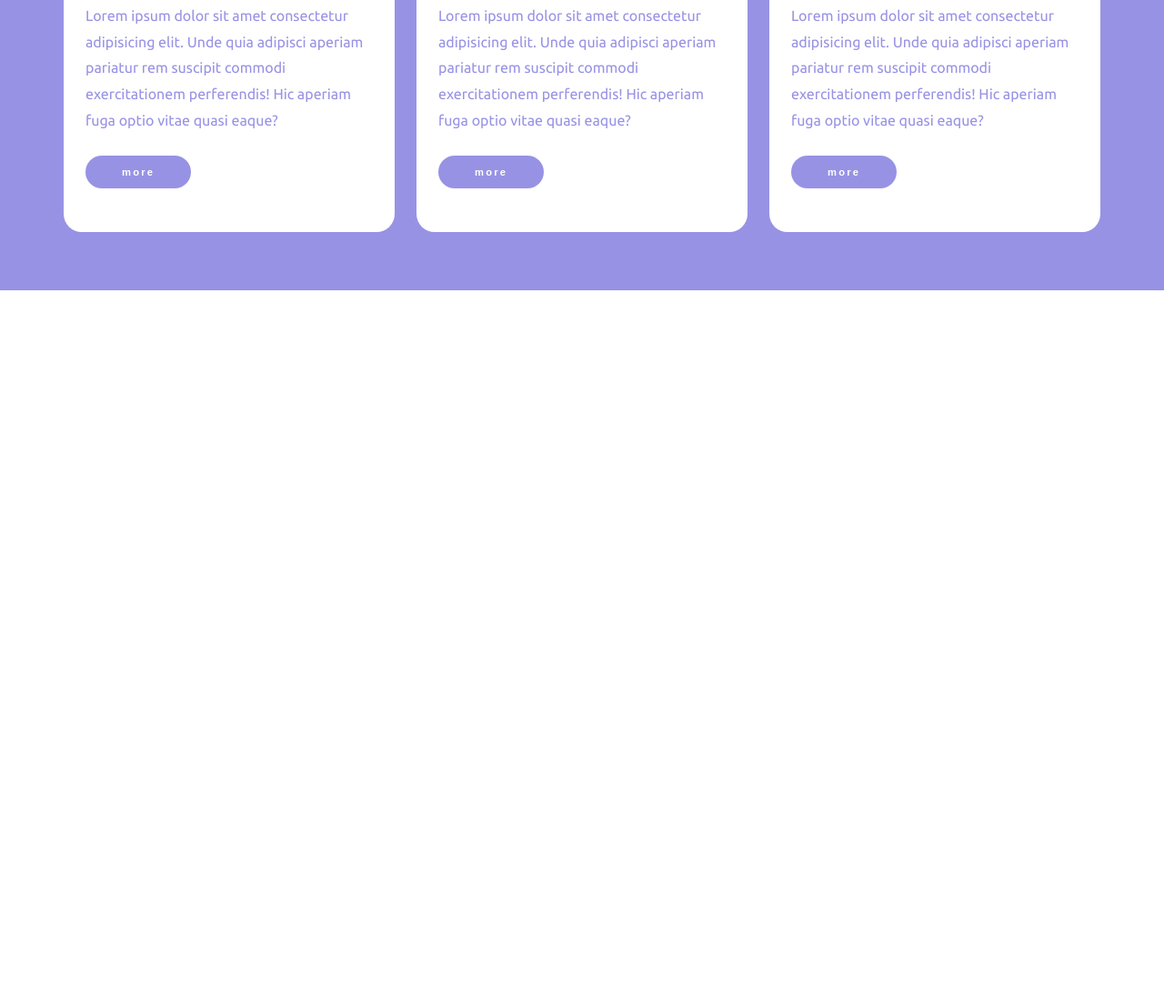
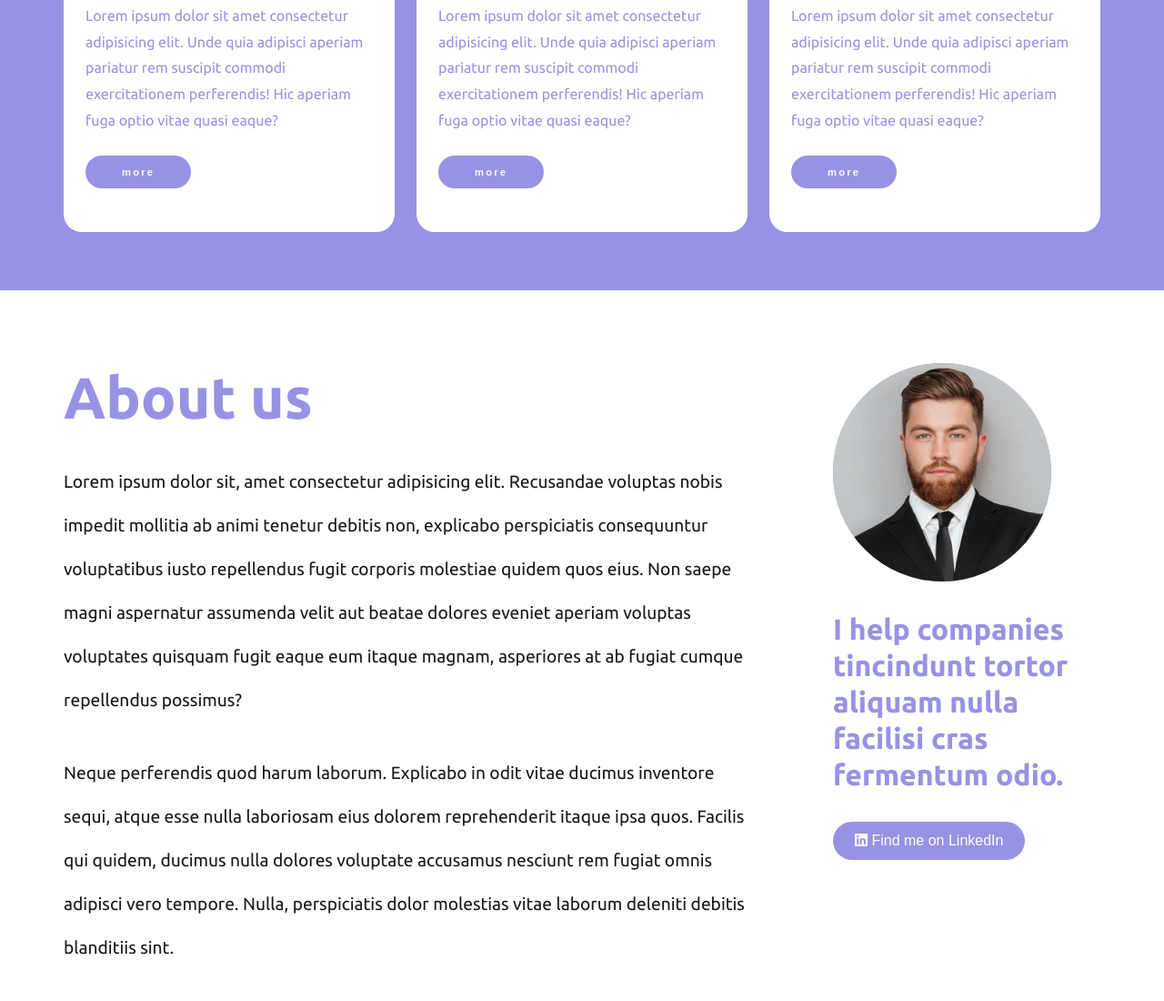
Before and after one commit to StefanoGalandrini/htmlcss-responsive-layout, a plain HTML site: page index.html in a window 1280 px wide. Shown: the part 3756-4856 px from the top of the page at 91% size. Before the commit the page ends 4075 px from the top, so only its background shows below. Drawn offline with Linux system fonts and the light colour scheme.

Commit message:
Add section 5 - About Us

```diff
--- a/css/style.css
+++ b/css/style.css
@@ -329,7 +329,7 @@ SECTION 3 - TESTIMONIALS
     overflow: hidden;
 }
 
-#testimonials .card .photo img{
+#testimonials .card .photo img {
     width: 100%;
     aspect-ratio: 1 / 1;
     object-fit: cover;
@@ -424,3 +424,102 @@ SECTION 4 - BENEFITS
     padding: .75rem 2.5rem;
     border-radius: 50px;
 }
+
+
+
+/*
+SECTION 5 - ABOUT US
+*/
+
+#about-us {
+    padding: 5rem 0;
+}
+
+#about-us .container {
+    max-width: var(--desktop-max-width);
+    display: flex;
+    gap: calc(4 * var(--card-gap));
+    margin-inline: auto;
+}
+
+#about-us .about-text {
+    flex: 0 0 calc(70% - 2 * var(--card-gap))
+}
+
+#about-us .about-card {
+    flex: 0 0 calc(30% - 2 * var(--card-gap))
+}
+
+#about-us .about-text h2 {
+    font-size: 4rem;
+    color: var(--color-purple);
+    margin-bottom: 2rem;
+}
+
+#about-us .about-text p {
+    font-size: 1.2rem;
+    color: var(--dark-text-clr);
+    margin-bottom: 2rem;
+    line-height: 3rem;
+}
+
+#about-us .about-card {
+    display: flex;
+    flex-direction: column;
+}
+
+#about-us .about-card .img-container {
+    width: 15rem;
+    aspect-ratio: 1 / 1;
+    border-radius: 50%;
+    background-color: #9792E4;
+    overflow: hidden;
+    margin-bottom: 2rem;
+}
+
+#about-us .about-card img {
+    width: 100%;
+    aspect-ratio: 1 / 1;
+    object-fit: cover;
+}
+
+#about-us .about-card h3 {
+    font-size: 2rem;
+    line-height: 2.5rem;
+    color: var(--color-purple);
+    margin-bottom: 2rem;
+}
+
+#about-us .about-card button {
+    width: min-content;
+    white-space: nowrap;
+    font-size: 1rem;
+    color: white;
+    background-color: var(--color-purple);
+    padding: .75em 1.5em;
+    border-radius: 50px;
+}
+
+
+
+
+
+
+/*
+
+#about-us .about-card {
+display: flex;
+flex-direction: column;
+}
+
+#about-us .about-card {
+display: flex;
+flex-direction: column;
+}
+
+#about-us .about-card {
+display: flex;
+flex-direction: column;
+}
+
+ */
--- a/index.html
+++ b/index.html
@@ -228,6 +228,31 @@
 
 
 
+<!--
+    SECTION 5 - ABOUT US
+-->
+
+        <section id="about-us">
+            <div class="container">
+                <div class="about-text">
+                    <h2>About us</h2>
+                    <p>Lorem ipsum dolor sit, amet consectetur adipisicing elit. Recusandae voluptas nobis impedit mollitia ab animi tenetur debitis non, explicabo perspiciatis consequuntur voluptatibus iusto repellendus fugit corporis molestiae quidem quos eius.
+                    Non saepe magni aspernatur assumenda velit aut beatae dolores eveniet aperiam voluptas voluptates quisquam fugit eaque eum itaque magnam, asperiores at ab fugiat cumque repellendus possimus?</p>
+                    <p>Neque perferendis quod harum laborum. Explicabo in odit vitae ducimus inventore sequi, atque esse nulla laboriosam eius dolorem reprehenderit itaque ipsa quos. Facilis qui quidem, ducimus nulla dolores voluptate accusamus nesciunt rem fugiat omnis adipisci vero tempore. Nulla, perspiciatis dolor molestias vitae laborum deleniti debitis blanditiis sint.</p>
+                </div>
+
+                <div class="about-card">
+                    <div class="img-container">
+                        <img class="about-img" src="img/about.jpg" alt="Man leading company">
+                    </div>
+                    <h3>I help companies tincindunt tortor aliquam nulla facilisi cras fermentum odio.</h3>
+                    <button><i class="fa-brands fa-linkedin"></i> Find me on LinkedIn</button>
+                </div>
+
+
+        </section>
+
+
 
 
     </main>
```
